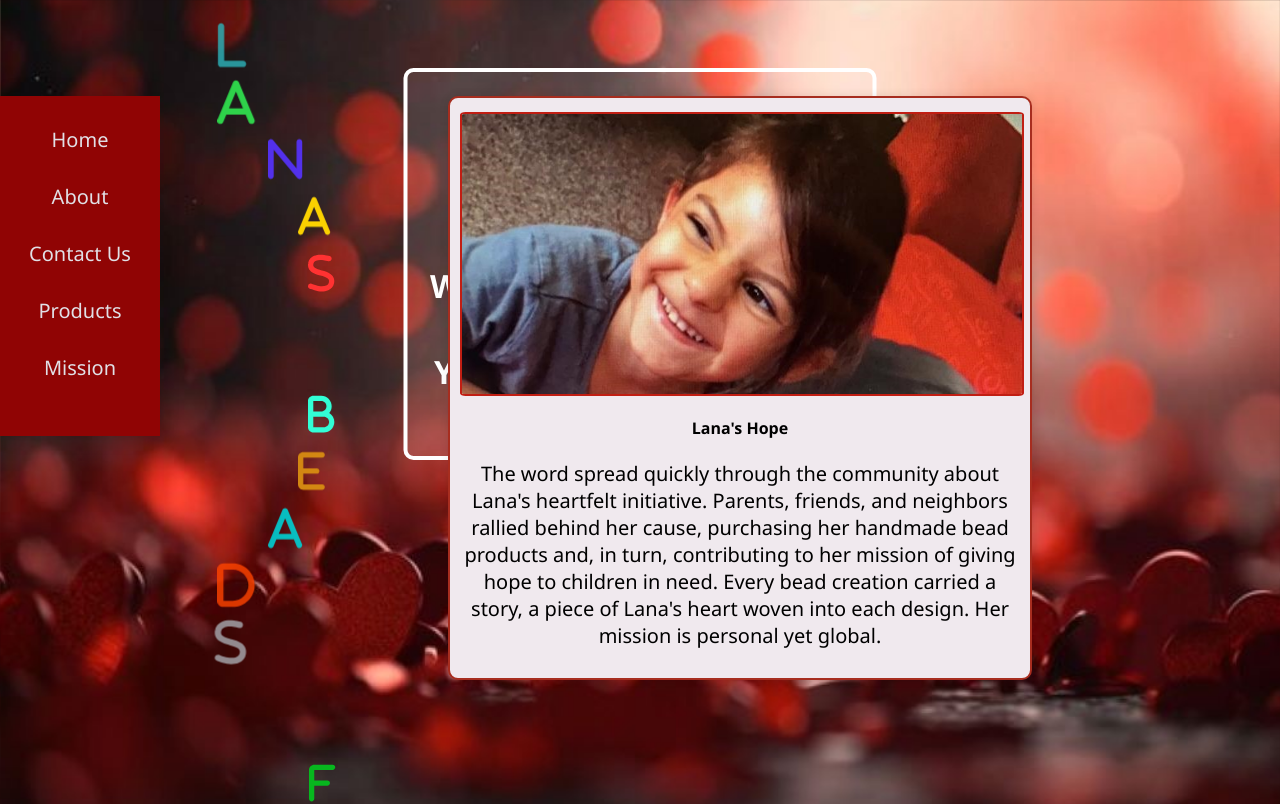
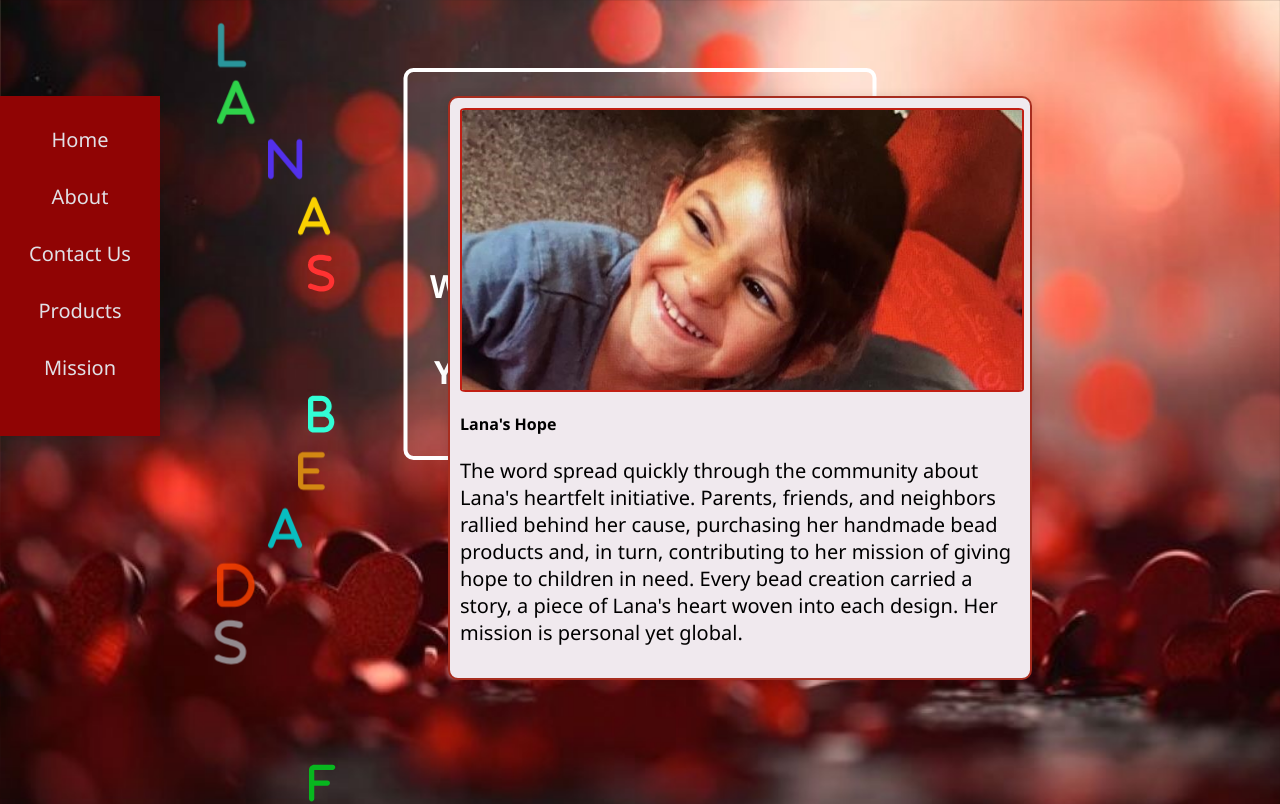
Before and after one commit to Fatima1964/BeadsForHope, a React (Create React App) app: page /about in a window 1280 px wide. Shown: the top 804 px of the page. Built offline with nearby package versions, Linux system fonts and the light colour scheme.

Commit message:
Edited css

```diff
--- a/src/App.css
+++ b/src/App.css
@@ -14,6 +14,7 @@ body {
 
 .container {
   position: relative;
+  display:grid;
   margin-top:5em;
 }
 
--- a/src/components/About.css
+++ b/src/components/About.css
@@ -5,11 +5,11 @@
   position: absolute;
   top: 5em; /* Adjust top position as needed */
   left: 28em;
-  display: inline-flex;
+  display: -ms-inline-grid;
   flex-direction: column;
   align-items: right;
-  text-align: center;
-  justify-content: center;
+  text-align: top;
+  justify-content: top;
   height: 35em;
   width: 35em;
   font-family: 'Segoe UI', Tahoma, Geneva, Verdana, sans-serif;
--- a/src/components/ContactInfo.css
+++ b/src/components/ContactInfo.css
@@ -1,7 +1,7 @@
 /* styles.css */
 
 .contact-container {
-  display:grid;
+  display:-ms-inline-grid;
   border: 5px solid #ccc;
   background-color: rgb(167, 19, 5);
   padding: 20px;
```
